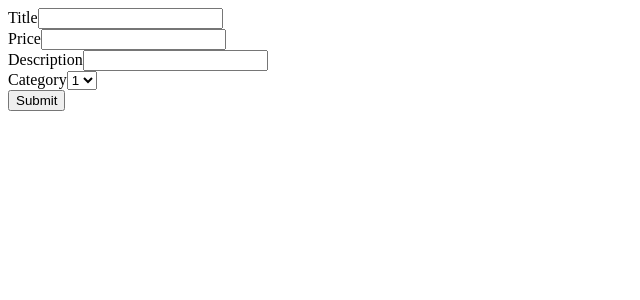
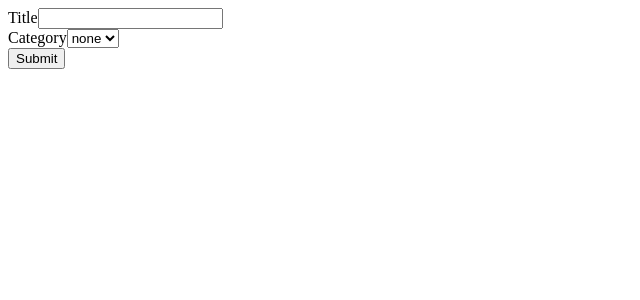
Before and after one commit to StoyanBanov/online-store-react, a React (Create React App) app: page /create/category in a window 1280 px wide. Shown: the top 300 px of the page, without its empty margins (0-640 px from the left). Built offline with nearby package versions, Linux system fonts and the light colour scheme.

Commit message:
add form parsing

```diff
--- a/src/App.js
+++ b/src/App.js
@@ -1,3 +1,4 @@
+import { CreateCategory } from "./components/createCategory/CreateCategory";
 import { CreateItem } from "./components/createItem/CreateItem";
 import { Home } from "./components/home/Home";
 import { Nav } from "./components/nav/Nav";
@@ -13,7 +14,7 @@ function App() {
                 <Route path="/create">
                     <Route index={true} element={<Navigate to={'/create/item'} />} replace={true} />
                     <Route path="item" element={<CreateItem />} />
-                    <Route path="category" element={<CreateItem />} />
+                    <Route path="category" element={<CreateCategory />} />
                 </Route>
             </Routes>
         </div >
--- /dev/null
+++ b/src/components/createCategory/CreateCategory.js
@@ -0,0 +1,41 @@
+import { useCallback, useState } from "react"
+import { createCategory } from "../../data/services/itemService"
+
+export const CreateCategory = () => {
+    const [values, setValues] = useState({
+        title: "",
+        parentCategory: 'none'
+    })
+
+    const onValueChangeHandler = useCallback(e => {
+        setValues(state => ({ ...state, [e.target.name]: e.target.value }))
+    }, [])
+
+    const onSubmitHandler = useCallback(async e => {
+        e.preventDefault()
+        await createCategory(values.parentCategory === 'none' ? { ...values, parentCategory: undefined } : values)
+    }, [values])
+
+    return (
+        <div>
+            <form onSubmit={onSubmitHandler}>
+                <div>
+                    <label htmlFor="cat-title">Title</label>
+                    <input id="cat-title" name="title" value={values.title} onChange={onValueChangeHandler} />
+                </div>
+
+                <div>
+                    <label htmlFor="item-category">Category</label>
+                    <select id="item-category" name="parentCategory" onChange={onValueChangeHandler}>
+                        <option>none</option>
+                        <option value={1}>1</option>
+                        <option value={2}>2</option>
+                        <option value={3}>3</option>
+                    </select>
+                </div>
+
+                <input type="submit" defaultValue={'Create'} />
+            </form>
+        </div>
+    )
+}
--- a/src/components/createItem/CreateItem.js
+++ b/src/components/createItem/CreateItem.js
@@ -1,29 +1,51 @@
 import { useCallback, useState } from "react"
 import { createItem } from "../../data/services/itemService"
+import { useNavigate } from "react-router-dom"
 
 export const CreateItem = () => {
 
+    const navigate = useNavigate()
+
     const [values, setValues] = useState({
-        title: "",
-        price: "",
-        description: "",
-        category: 1
+        title: '',
+        price: '',
+        description: '',
+        thumbnail: '',
+        images: [],
+        category: '64aaf40e98592b05c3864a5e'
     })
 
     const onValueChangeHandler = useCallback(e => {
         setValues(state => ({ ...state, [e.target.name]: e.target.value }))
     }, [])
 
+    const onImageHandler = useCallback(e => {
+        if (e.target.name === 'thumbnail') {
+            setValues(state => ({ ...state, thumbnail: e.target.files[0] }))
+        } else {
+            setValues(state => ({ ...state, images: [...e.target.files] }))
+        }
+    }, [])
+
     const onSubmitHandler = useCallback(async e => {
         e.preventDefault()
-        const formData = Object.fromEntries(new FormData(e.target))
-        const item = await createItem(formData)
-        console.log(item);
-    }, [])
+        const formData = new FormData()
+        Object.entries(values).forEach(([k, v]) => {
+            if (k === 'images') {
+                for (const file of v) {
+                    formData.append('images', file)
+                }
+            } else formData.append(k, v)
+        });
+
+        await createItem(formData)
+
+        navigate('/')
+    }, [values])
 
     return (
         <div>
-            <form onSubmit={onSubmitHandler}>
+            <form onSubmit={onSubmitHandler} encType="multipart/form-data">
                 <div>
                     <label htmlFor="item-title">Title</label>
                     <input id="item-title" name="title" value={values.title} onChange={onValueChangeHandler} />
@@ -40,9 +62,19 @@ export const CreateItem = () => {
                 </div>
 
                 <div>
+                    <label htmlFor="item-thumbnail">Thumbnail</label>
+                    <input type="file" id="item-thumbnail" name="thumbnail" onChange={onImageHandler} />
+                </div>
+
+                <div>
+                    <label htmlFor="item-images">Images</label>
+                    <input type="file" id="item-images" name="images" onChange={onImageHandler} multiple />
+                </div>
+
+                <div>
                     <label htmlFor="item-category">Category</label>
                     <select id="item-category" name="category" onChange={onValueChangeHandler} value={values.category}>
-                        <option value={1}>1</option>
+                        <option value={'64aaf40e98592b05c3864a5e'}>1</option>
                         <option value={2}>2</option>
                         <option value={3}>3</option>
                     </select>
--- a/src/data/api.js
+++ b/src/data/api.js
@@ -18,8 +18,7 @@ function createOptions(method, body) {
     }
 
     if (body) {
-        options.headers['Content-Type'] = 'application/json'
-        options.body = JSON.stringify(body)
+        options.body = body
     }
 
     return options
--- a/src/data/services/itemService.js
+++ b/src/data/services/itemService.js
@@ -1,9 +1,14 @@
 import * as api from "../api"
 
-const endpints = {
-
+const endpoints = {
+    item: '/item',
+    cat: '/category'
 }
 
 export async function createItem(itemData) {
-    return api.post('/item', itemData)
+    return api.post(endpoints.item, itemData)
 }
+
+export async function createCategory(catData) {
+    return api.post(endpoints.cat, catData)
+}
```
